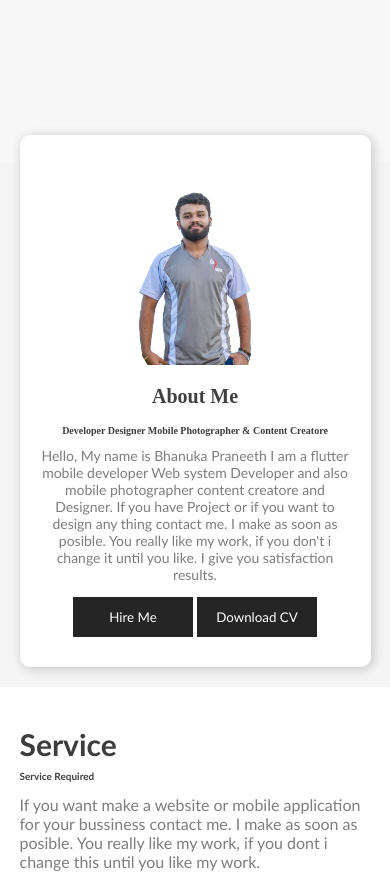
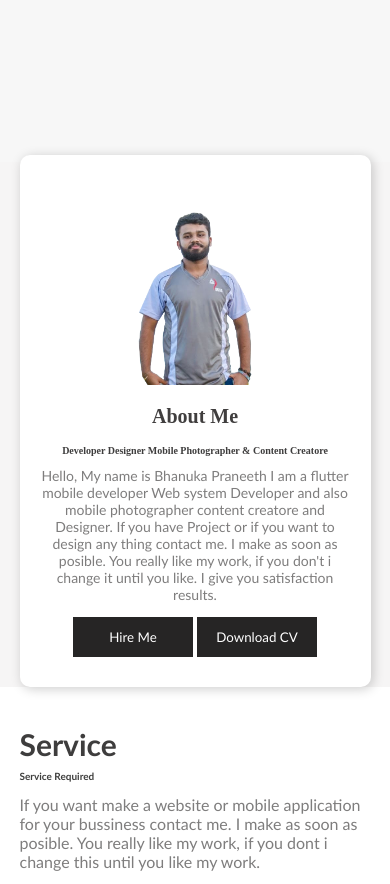
Before and after one commit to iamBhanuka/Bhanuka9519.github.io, a plain HTML site: page index.html in a window 390 px wide. Shown: the part 640-1524 px from the top of the page. Drawn offline with Linux system fonts and the light colour scheme.

Commit message:
design 3

```diff
--- a/style.css
+++ b/style.css
@@ -115,12 +115,14 @@ button:active {
   height: 660px;
   position: absolute;
   bottom: 50px;
+  top: 5px;
   left: 70%;
   transform: translateX(-90%);
 }
 .about-container {
   width: 80%;
   height: 330px;
+  top: 70px;
   background-color: #ffffff;
   border-radius: 20px;
   box-shadow: 2px 2px 12px rgba(0, 0, 0, 0.2);
@@ -426,6 +428,7 @@ border-radius: 50%;
     margin: 5px;
   }
   .about-container{
+    top: 20px;
     width: 90%;
     border-radius: 10px;
   }
@@ -615,7 +618,7 @@ border-radius: 50%;
     display: flex !important;
   }
   .about-container{
-    top: 0px;
+    top: 20px;
     flex-direction: column;
     width: 90%;
     height: auto;
```
